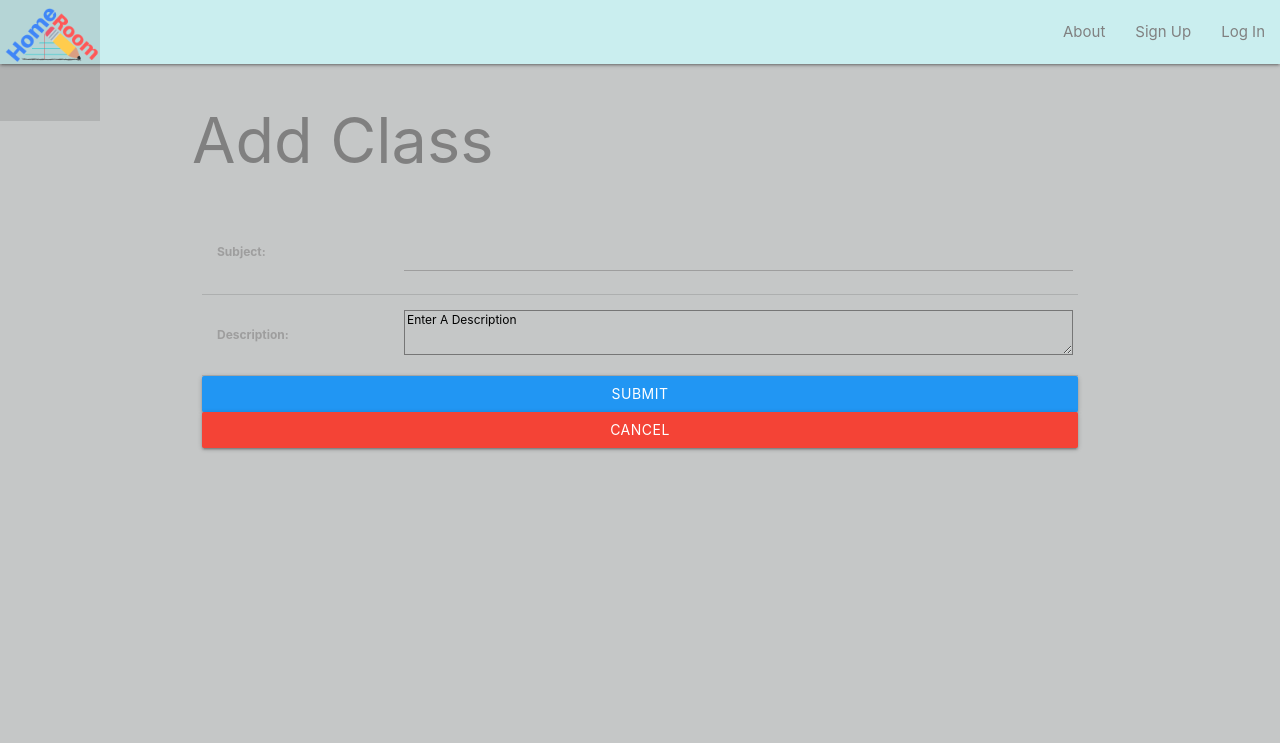
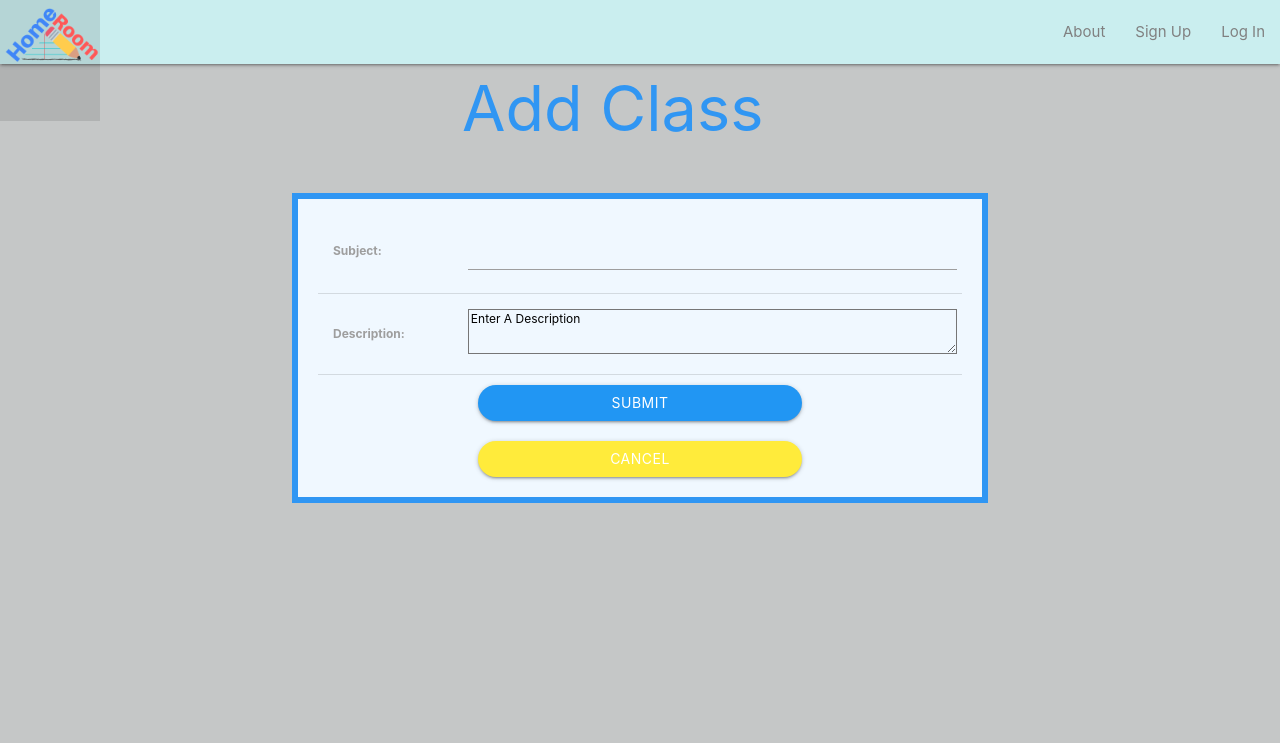
Before and after one commit to MarcialBot/HomeRoom, a Django app: page /classrooms/create/ in a window 1280 px wide. Shown: the top 743 px of the page. Run offline with Django 3.2, Linux system fonts and the light colour scheme.

Commit message:
Add css to classroomform

```diff
--- a/main_app/templates/main_app/classroom_form.html
+++ b/main_app/templates/main_app/classroom_form.html
@@ -4,16 +4,26 @@
 
 <!-- Should only be seen is user is Admin -->
 
-<h1>Add Class</h1>
+<h1 style="color: #3096f3; margin: 10px 270px;">Add Class</h1>
+<div class="column" input="s2 col" style=" padding: 0 10px; border: 6px solid #3096f3; background-color: aliceblue;">
 
-<form action="" method="post">
+<form id="classform" action="" method="post">
     {% csrf_token %}
     <table>
         {{ form.as_table }}
     </table>
-    <input type="submit" value="Submit" class="btn blue">
-    <a class="btn red" href="{% url 'classrooms_index' %}">Cancel</a>
+    <input id="cf_button" type="submit" value="Submit" class="btn blue" style="border-radius: 50px;border: none;
+    padding: 0 16px;
+    text-transform: uppercase;
+    vertical-align: middle;
+    margin: 10px 160px 10px">
+    <a  id="cf_cancel_button" class="btn yellow" href="{% url 'classrooms_index' %}" style="border-radius: 50px;border: none;
+    padding: 0 16px;
+    text-transform: uppercase;
+    vertical-align: middle;
+    margin: 10px 160px 10px">Cancel</a>
 </form>
+</div>
 
 
 {% endblock %}
```
